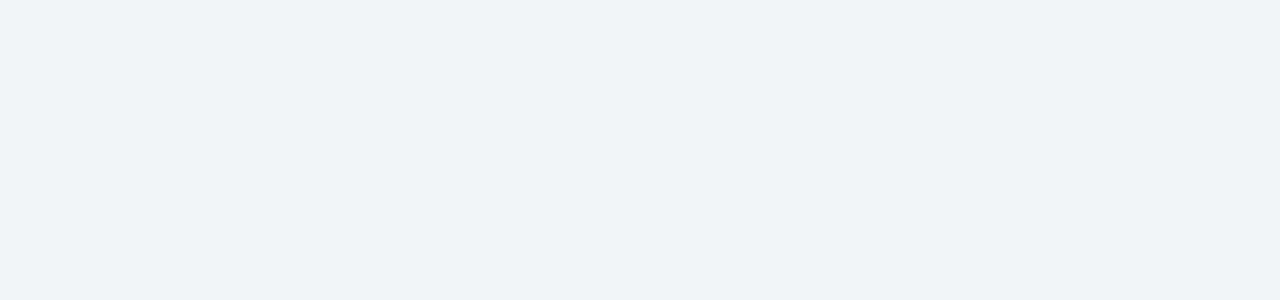
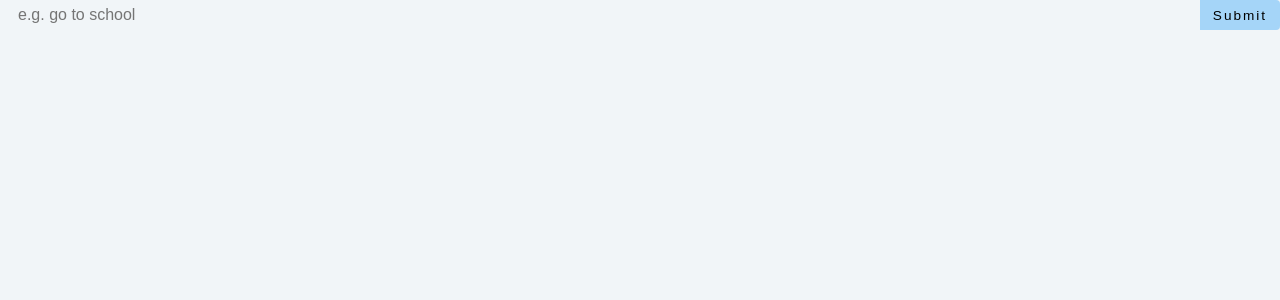
Before and after one commit to DoanhTran03/react-projects, a React (Vite) app: page / in a window 1280 px wide. Shown: the top 300 px of the page. Built offline with nearby package versions, Linux system fonts and the light colour scheme.

Commit message:
Build BudForm component

```diff
--- a/src/App.tsx
+++ b/src/App.tsx
@@ -1,8 +1,10 @@
+import BudForm from "./components/BudForm"
+
 function App() {
 
   return (
     <>
-
+      <BudForm></BudForm>
     </>
   )
 }
--- /dev/null
+++ b/src/components/BudForm.tsx
@@ -0,0 +1,11 @@
+
+const BudForm = () => {
+  return (
+    <form className="budForm" action="">
+        <input className="budForm__input" type="text" name="" id="" placeholder="e.g. go to school"/>
+        <button className="budForm__btn">Submit</button>
+    </form>
+  )
+}
+
+export default BudForm
--- a/src/index.css
+++ b/src/index.css
@@ -29,3 +29,25 @@ input {
 p {
   letter-spacing: 0.2rem;
 }
+/*----BudForm----*/
+.budForm {
+  transition: all 0.5s linear;
+  width: 100%;
+  display: flex;
+  justify-content: center;
+}
+.budForm__input {
+  flex: 1 0 auto;
+  border-color: transparent;
+  padding: 4px 16px;
+  background-color: rgb(241, 245, 248);
+}
+.budForm__btn {
+  flex: 0 0 8rem;
+  border-top-right-radius: 4px;
+  border-bottom-right-radius: 4px;
+  background-color: rgb(165, 213, 248);
+  padding: 4px 4px;
+  border: transparent;
+  letter-spacing: 2px;
+}
```
